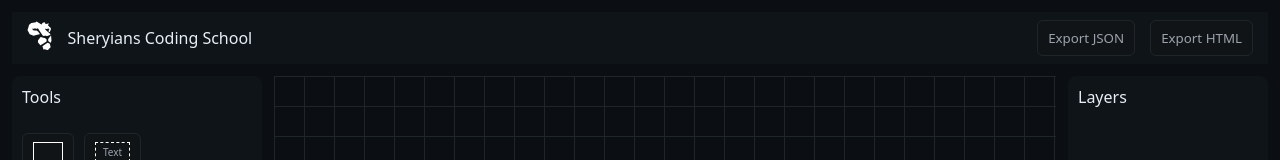
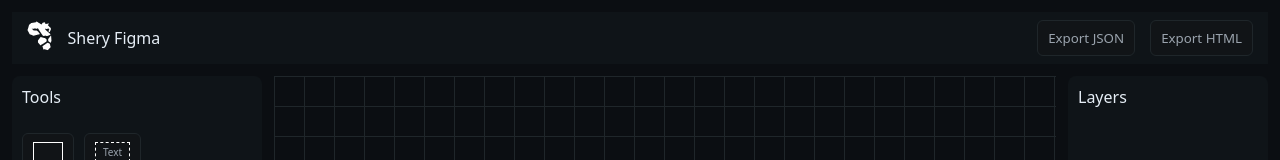
Before and after one commit to Ashutosh-020/SheryFigma, a plain HTML site: page index.html in a window 1280 px wide. Shown: the top 160 px of the page. Drawn offline with nearby package versions, Linux system fonts and the light colour scheme.

Commit message:
Update header text

```diff
--- a/index.html
+++ b/index.html
@@ -14,7 +14,7 @@
     <header>
         <div class="left">
             <span class="logo"><img src="./res/shery.svg" alt="sheryLogo"></span>
-            <p>Sheryians Coding School</p>
+            <p>Shery Figma</p>
         </div>
         <div class="features">
             <button id="export-json">Export JSON</button>
```
